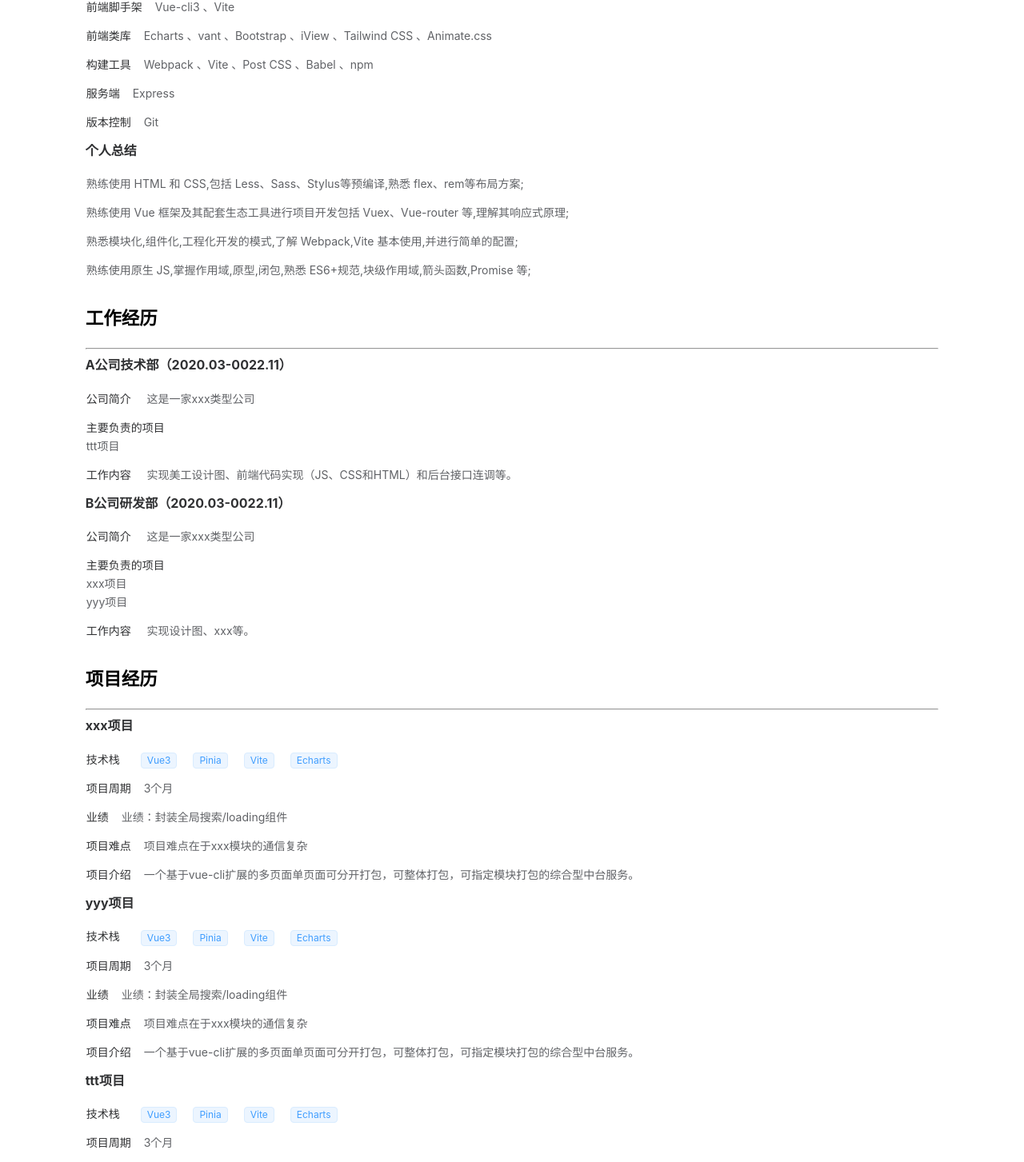
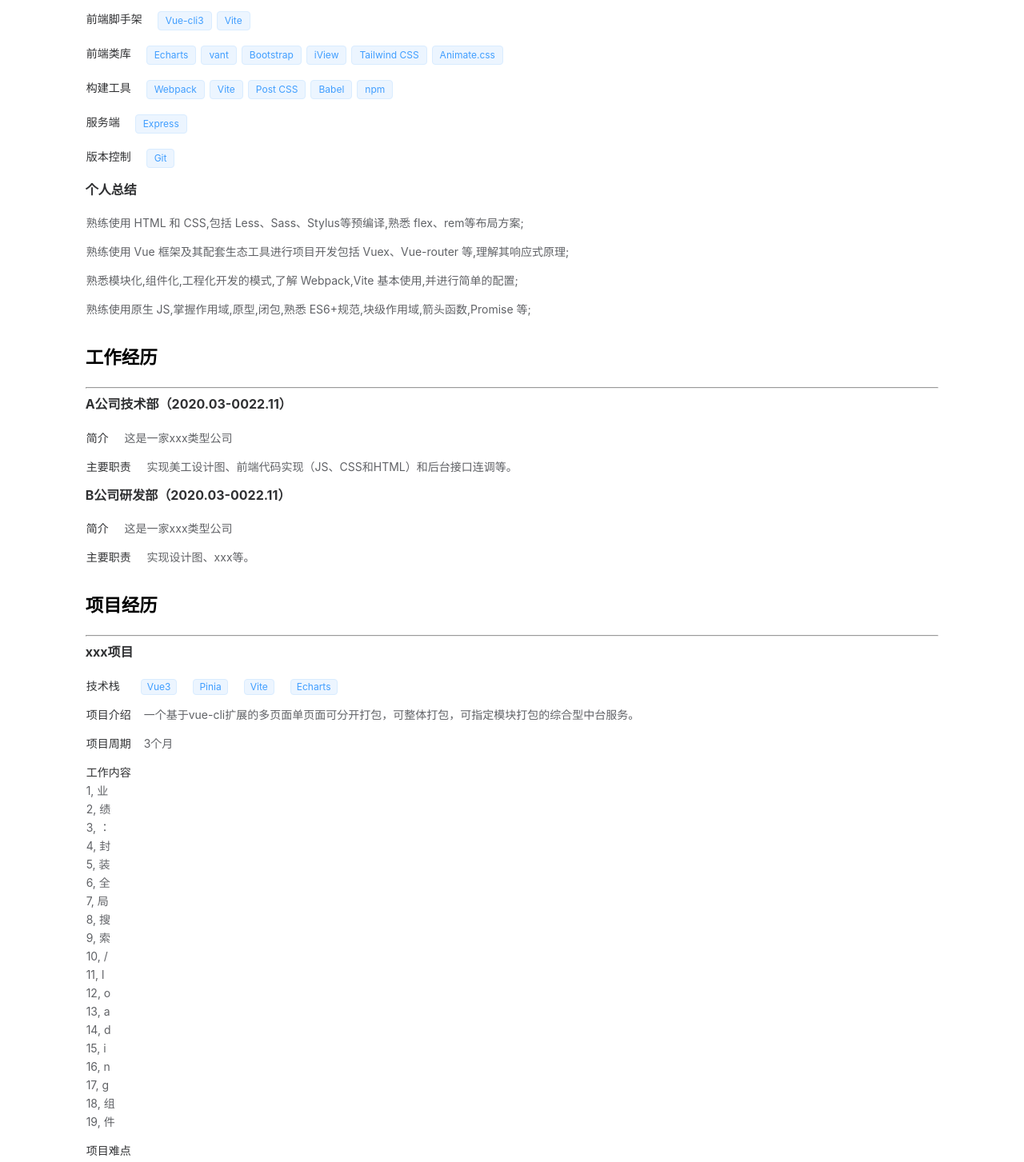
Before and after one commit to mocc124/generate-resume, a Vue app: page /#/ in a window 1280 px wide. Shown: the part 348-1801 px from the top of the page at 80% size. Built offline with nearby package versions, Linux system fonts and the light colour scheme.

Commit message:
feat: 封装card组件以提高复用性

```diff
--- /dev/null
+++ b/src/components/card.vue
@@ -0,0 +1,27 @@
+<template>
+<div class='container'>
+    <h2 class="main-title">{{ title }}</h2>
+    <hr v-if="showHr"/>
+    <slot></slot>
+</div>
+</template>
+
+<script setup lang='ts'>
+import { ref,reactive,onMounted,defineProps } from 'vue';
+
+defineProps({
+    title: {
+        type: String,
+        default:"默认标题"
+    },
+    showHr: {
+        type:Boolean,
+        default:true
+    }
+})
+
+</script>
+
+<style scoped>
+
+</style>
--- a/src/components/view.vue
+++ b/src/components/view.vue
@@ -15,61 +15,70 @@
         <el-row>
         <el-col :span="2"><div class="grid-content ep-bg-purple" /></el-col>
         <el-col :span="20">
-          <h2 class="main-title">个人优势</h2>
-          <hr>
+          <CardVue title="个人优势">
+            <template v-slot>
               <el-descriptions title="基础技能" :column=1>
-            <el-descriptions-item  v-for="item in user.bases" :label="item.name">
-              {{ item.data.join(' 、') }}
+                <el-descriptions-item v-for="item in user.bases" :label="item.name">
+                  <el-tag v-for="value in item.data" class="tag">{{ value }}</el-tag>
                 </el-descriptions-item>
               </el-descriptions>
               <el-descriptions title="个人总结" :column=1>
                 <el-descriptions-item v-for="item in user.about">
-              {{item}}
+                  {{ item }}
                 </el-descriptions-item>
               </el-descriptions>
-          <h2 class="main-title">工作经历</h2>
-          <hr>
+            </template>
+          </CardVue>
+          <CardVue title="工作经历">
             <el-descriptions v-for="item in user.companyList" :title="`${item.name}（${item.time}）`" :column=1>
-            <el-descriptions-item label="公司简介">
+              <el-descriptions-item label="简介">
                 {{ item.intro }}
               </el-descriptions-item>
-            <el-descriptions-item label="主要负责的项目">
+              <!-- <el-descriptions-item label="主要负责的项目">
                 <ul>
                   <li v-for="list in item.projects">{{ list.name }}</li>
                 </ul>
-            </el-descriptions-item>
-            <el-descriptions-item label="工作内容">
+              </el-descriptions-item> -->
+              <el-descriptions-item label="主要职责">
                 {{ item.content }}
               </el-descriptions-item>
             </el-descriptions>
-          <h2 class="main-title">项目经历</h2>
-          <hr>
+          </CardVue>
+          <CardVue title="项目经历">
+            <template v-slot>
               <el-descriptions v-for="item in user.projectList" :title="item.name" :column=1>
                 <el-descriptions-item label="技术栈">
                   <el-tag size="small"  v-for="list in item.skill" class="card-skill-item">
                     {{ list }}
                   </el-tag>
                 </el-descriptions-item>
+                <el-descriptions-item label="项目介绍">
+                  {{ item.intro }}
+                </el-descriptions-item>
                 <el-descriptions-item label="项目周期">
                   {{ item.time }}
                 </el-descriptions-item>
-            <el-descriptions-item label="业绩">
-              {{ item.content }}
+                <el-descriptions-item label="工作内容">
+                  <ul>
+                    <li v-for="(i,index) in item.content">{{ index+1 }}, {{ i }}</li>
+                  </ul>
                 </el-descriptions-item>
                 <el-descriptions-item label="项目难点">
-              {{ item.difficulty }}
+                  <ul>
+                    <li v-for="(i,index) in item.difficulty">{{ index+1 }}, {{ i }}</li>
+                  </ul>
                 </el-descriptions-item>
-            <el-descriptions-item label="项目介绍">
-              {{ item.intro }}
-            </el-descriptions-item>
+
               </el-descriptions>
-          <h2 class="main-title">致谢</h2>
-          <!-- <hr> -->
+            </template>
+          </CardVue>
+          <CardVue title="致谢" :show-hr=false>
             <el-descriptions>
               <el-descriptions-item>
                 {{ user.thanks }}
               </el-descriptions-item>
             </el-descriptions>
+          </CardVue>
         </el-col>
         <el-col :span="2"><div class="grid-content ep-bg-purple" /></el-col>
       </el-row>
@@ -82,13 +91,16 @@
   import { ref,reactive,toRaw,onMounted } from 'vue';
   import { useStore } from "@/stores/counter";
   import { useRouter } from "vue-router";
+  import CardVue from "./card.vue";
 
   let router = useRouter()
-  const {user} = useStore()
+
+  const { user } = useStore()
 
   onMounted(()=>{
     initEnter()
   })
+
   const initEnter = ()=>{
     document.addEventListener('keyup',e=>{
       if(e.key === 'Enter') router.push({name:"edit"})
@@ -125,5 +137,8 @@
         margin: 0 10px;
       }
     }
+    .tag {
+      margin: 3px;
+    }
   }
   </style>
```
Lines whose indentation alone changed are shown as unchanged.
